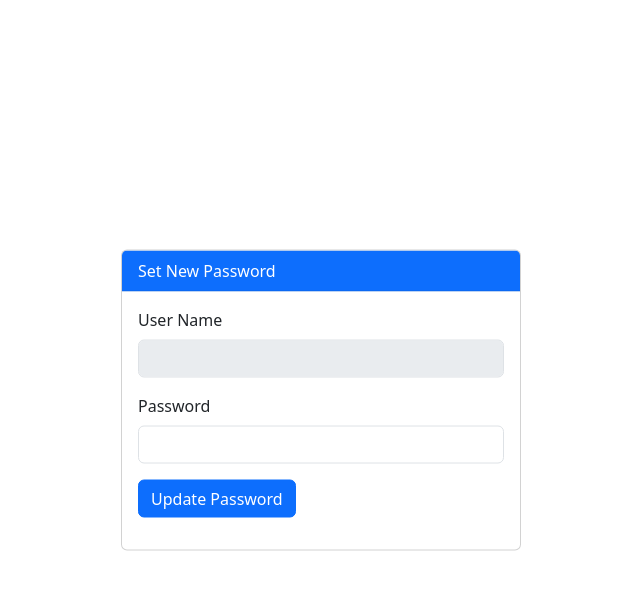
After one commit to mawmfoziayaseen/Expense_System, a PHP site: page /update_user_pass.php in a window 1280 px wide. The commit adds this page. Shown: the top 590 px of the page, without its empty margins (319-959 px from the left). Run offline with PHP 8.4, Linux system fonts and the light colour scheme.

Commit message:
updateing

```diff
--- a/display_reg_users.php
+++ b/display_reg_users.php
@@ -38,6 +38,8 @@ include('./include/db_conn.php');
                             </a>
                         </td>
                         <td>
+
+                            <a class="me-5"  href="./update_user_pass.php?update_pass_id=<?php echo $row['reg_id']; ?>">Set New Password</a>
                             <a href="./delete_user.php?delete_id=<?php echo $row['reg_id']; ?>">Delete</a>
                         </td>
                     </tr>
--- /dev/null
+++ b/update_user_pass.php
@@ -0,0 +1,72 @@
+<?php
+include('./include/header.php');
+include('./include/function.php');
+include('./include/db_conn.php');
+
+$_update_pass_id = null;
+$db_user_name = null;
+
+// Fetching data from database
+if (isset($_REQUEST['update_pass_id'])) {
+    $update_pass_id = $_REQUEST['update_pass_id'];
+    $sql = "SELECT user_name FROM reg_users WHERE reg_id='$update_pass_id'";
+    $result = mysqli_query($conn, $sql);
+
+    if ($result) {  // Check if query was successful
+        $row = mysqli_fetch_assoc($result);
+        if ($row) {  // Check if the user was found
+            $db_user_name = $row['user_name'];
+        }
+    }
+}
+
+// Updating user password in database
+if (isset($_REQUEST['update_pass'])) {
+    // Remove the space before 'update_user_pass'
+    $update_user_pass = $_REQUEST['update_user_pass'];
+
+    // Corrected variable name $_update_pass_id to $update_pass_id
+    $update_query = "UPDATE reg_users SET user_pass='$update_user_pass' WHERE reg_id=$update_pass_id";
+    $run_update_query = mysqli_query($conn, $update_query);
+
+    if ($run_update_query) {
+        my_alert("success", "Password updated successfully");
+    } else {
+        my_alert("danger", "Password not updated");
+    }
+}
+
+mysqli_close($conn);
+?>
+
+<div class="container">
+    <div class="card my-card">
+        <div class="card-header bg-primary text-white">
+            Set New Password
+        </div>
+        <div class="card-body">
+            <div class="row">
+                <div class="col-12">
+                    <form method="post">
+                        <div class="mb-3">
+                            <label for="user_name" class="form-label">User Name</label>
+                            <input type="text" class="form-control" value="<?php echo $db_user_name ?>" disabled>
+                        </div>
+                        <div class="mb-3">
+                            <label for="user_pass" class="form-label">Password</label>
+                            <!-- Removed the space before 'update_user_pass' in the name attribute -->
+                            <input type="password" class="form-control" id="user_pass" name="update_user_pass" required>
+                        </div>
+                        <div class="mb-3">
+                            <button type="submit" class="btn btn-primary" name="update_pass">Update Password</button>
+                        </div>
+                    </form>
+                </div>
+            </div>
+        </div>
+    </div>
+</div>
+
+<?php
+include('./include/footer.php');
+?>
```
Also changed, not shown: register_user.php (+4 -11 lines), images/user_image/1716826074.jpg (added), images/user_image/1716833173.jpg (added).
